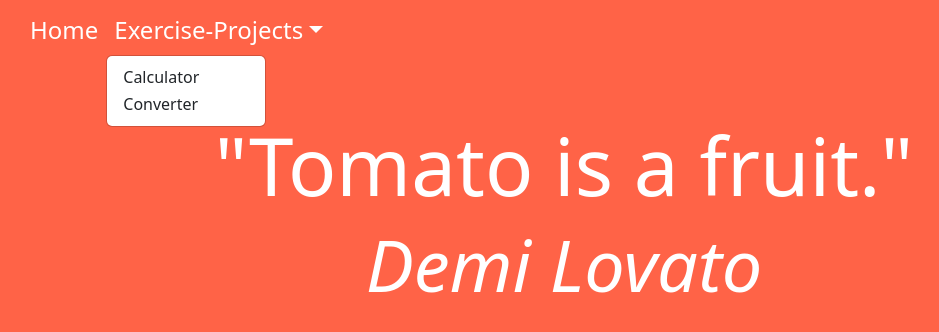
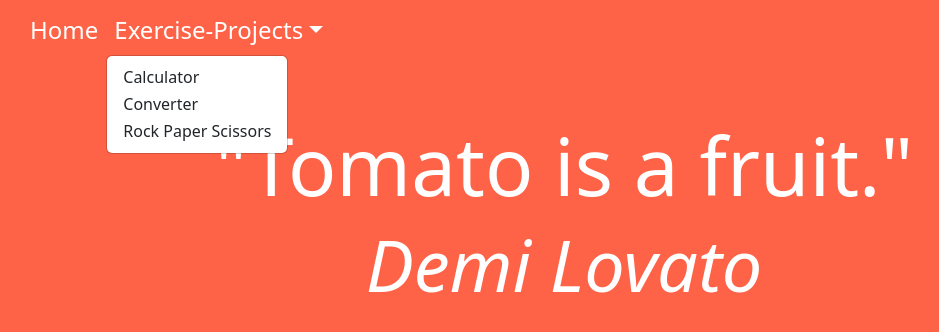
Before and after one commit to tarantino19/KodeGo-JS-Exercises, a plain HTML site: page index.html in a window 1280 px wide. Both pictures are taken after a click on the button "Exercise-Projects". Shown: the whole page, without its empty margins (76-1015 px from the left). Drawn offline with nearby package versions, Linux system fonts and the light colour scheme.

Commit message:
Update index.html

```diff
--- a/index.html
+++ b/index.html
@@ -40,6 +40,9 @@
                                            <li>
                                             <a href="https://tarantino19.github.io/convertnetes/" class="dropdown-item">Converter</a>
                                          </li>
+                                         <li>
+                                            <a href="https://tarantino19.github.io/rpstomato/" class="dropdown-item">Rock Paper Scissors</a>
+                                         </li>
                              </ul>
                         </li>
                     </ul>
```
